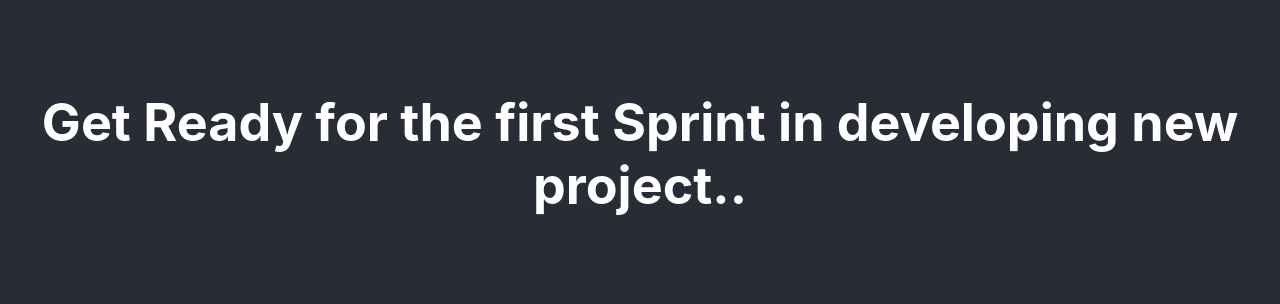
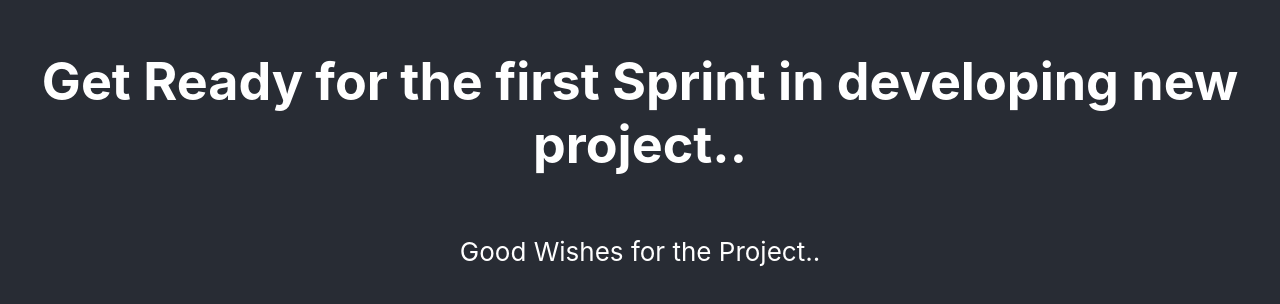
Before and after one commit to shivaprasadmakela/business-app, a React (Create React App) app in the folder business-ui/: page / in a window 1280 px wide. Shown: the part 246-550 px from the top of the page. Built offline with nearby package versions, Linux system fonts and the light colour scheme.

Commit message:
Second Commit

```diff
--- a/business-ui/src/App.tsx
+++ b/business-ui/src/App.tsx
@@ -7,6 +7,7 @@ function App() {
     <div className="App">
       <header className="App-header">
         <h1>Get Ready for the first Sprint in developing new project.. </h1>
+        <p>Good Wishes for the Project..</p>
       </header>
     </div>
   );
```
